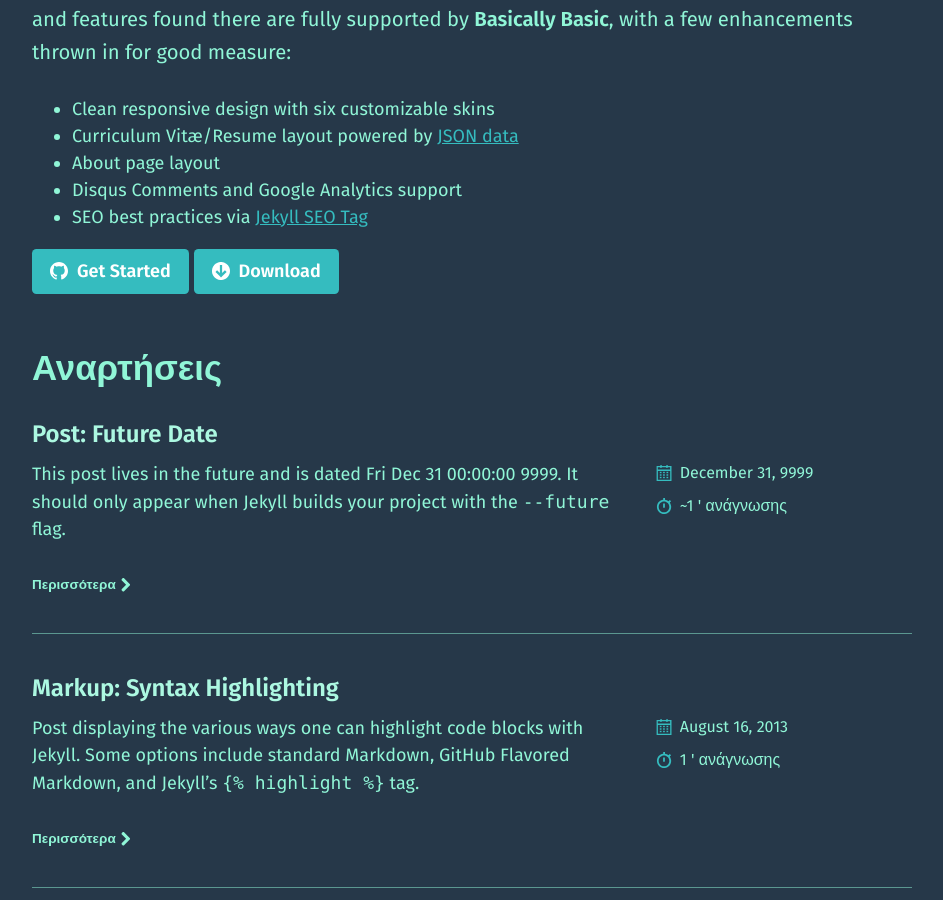
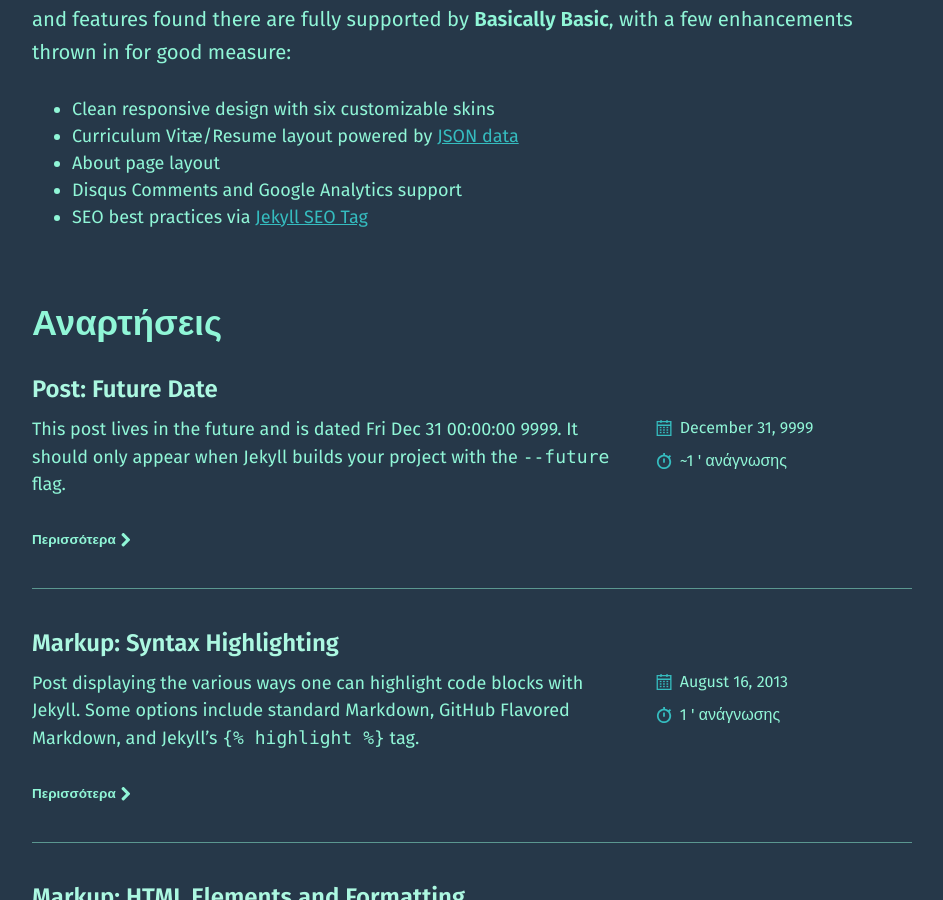
Before and after one commit to sunbliss/simple, a Jekyll site: the page built from index.html, in a window 1280 px wide and 900 px high, scrolled down 944 px. Shown: the whole window, without its empty margins (40-983 px from the left). Built offline with Jekyll 4.4.1, drawn with Linux system fonts in a browser that asks for light colours; the list of posts is cut into pages by our own code; comment, search, counter and statistics services are not loaded; a style sheet for code colours, icons or effects is not loaded.

Commit message:
Update index.html

```diff
--- a/index.html
+++ b/index.html
@@ -12,11 +12,4 @@ introduction: |
   - About page layout
   - Disqus Comments and Google Analytics support
   - SEO best practices via [Jekyll SEO Tag](https://github.com/jekyll/jekyll-seo-tag/)
-actions:
-  - label: "Get Started"
-    icon: github
-    url: "https://github.com/mmistakes/jekyll-theme-basically-basic"
-  - label: "Download"
-    icon: download
-    url: "https://github.com/mmistakes/jekyll-theme-basically-basic/archive/master.zip"
 ---
```
